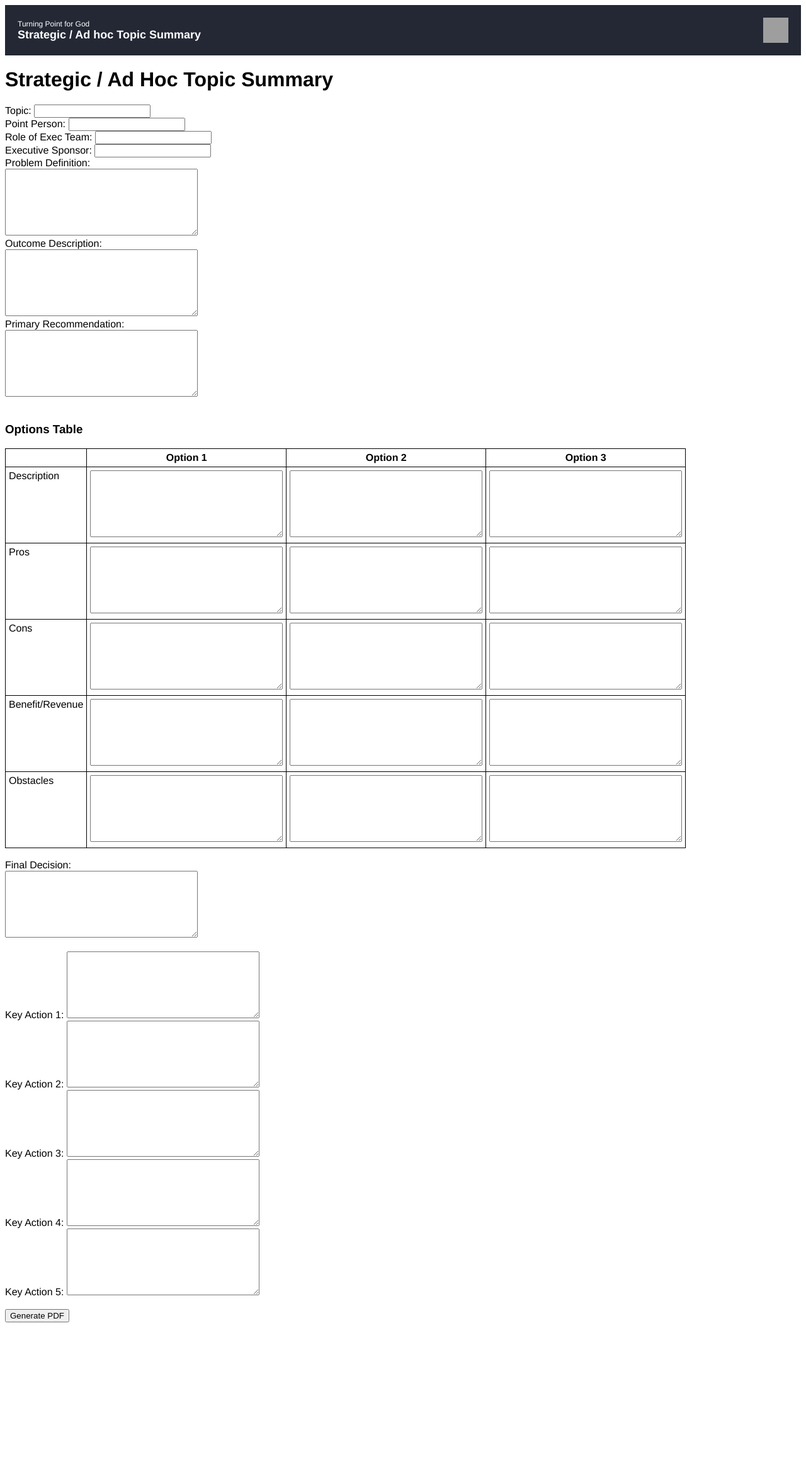
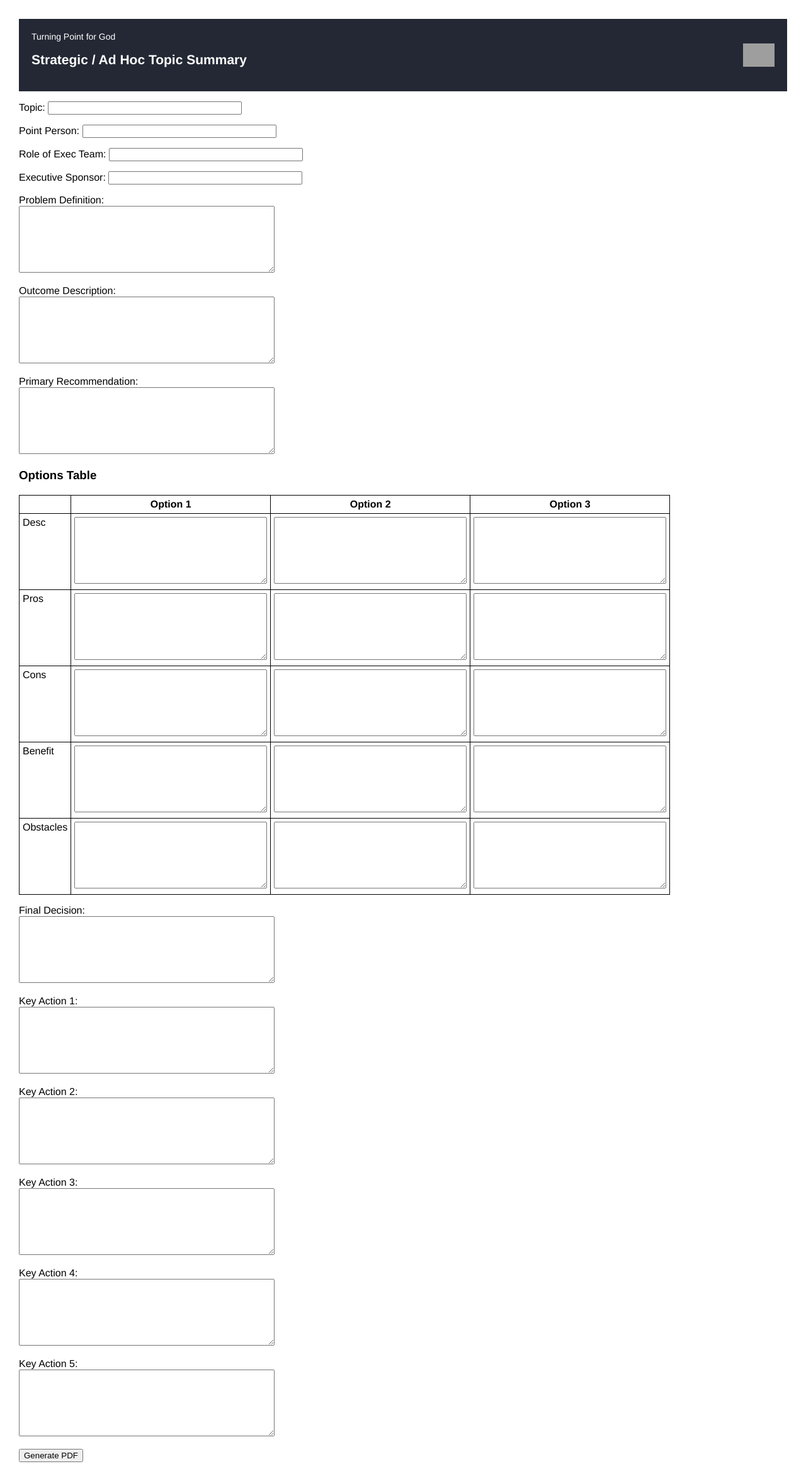
Before and after one commit to suzyatTP/fillableform, a Flask app: page / in a window 1280 px wide. Shown: the whole page at 63% size. Before the commit the page ends 2100 px from the top, so only its background shows below. Run offline with Flask 3, Linux system fonts and the light colour scheme; grey boxes are pictures that could not be loaded.

Commit message:
Fix PDF spacing and key actions alignment

```diff
--- a/app.py
+++ b/app.py
@@ -1,9 +1,47 @@
 from flask import Flask, render_template, request, send_file
 from reportlab.lib.pagesizes import letter
 from reportlab.pdfgen import canvas
+from reportlab.lib import colors
+import os
 import io
 
 app = Flask(__name__)
+
+def draw_wrapped_text(p, x, y, text, max_width, font_name="Helvetica", font_size=10, line_height=14):
+    p.setFont(font_name, font_size)
+    words = text.split()
+    lines = []
+    current_line = ""
+    for word in words:
+        test_line = current_line + " " + word if current_line else word
+        if p.stringWidth(test_line, font_name, font_size) <= max_width:
+            current_line = test_line
+        else:
+            lines.append(current_line)
+            current_line = word
+    if current_line:
+        lines.append(current_line)
+    for line in lines:
+        p.drawString(x, y, line)
+        y -= line_height
+    return len(lines) * line_height
+
+def get_text_height(text, max_width, font_name="Helvetica", font_size=10, line_height=14):
+    dummy = canvas.Canvas(io.BytesIO())
+    dummy.setFont(font_name, font_size)
+    words = text.split()
+    lines = []
+    current_line = ""
+    for word in words:
+        test_line = current_line + " " + word if current_line else word
+        if dummy.stringWidth(test_line, font_name, font_size) <= max_width:
+            current_line = test_line
+        else:
+            lines.append(current_line)
+            current_line = word
+    if current_line:
+        lines.append(current_line)
+    return line_height * len(lines) + 10
 
 @app.route('/')
 def form():
@@ -12,101 +50,135 @@ def form():
 @app.route('/submit', methods=['POST'])
 def submit():
     data = request.form.to_dict()
-
     buffer = io.BytesIO()
     p = canvas.Canvas(buffer, pagesize=letter)
     width, height = letter
-    y = height - 40
 
+    # Header
+    p.setFillColorRGB(0.15, 0.18, 0.25)
+    p.rect(0, height - 70, width, 70, fill=1, stroke=0)
+    p.setFillColor(colors.white)
     p.setFont("Helvetica-Bold", 14)
-    p.drawString(50, y, "Strategic / Ad Hoc Topic Summary")
-    y -= 30
+    p.drawString(50, height - 30, "Turning Point for God")
+    p.setFont("Helvetica-Bold", 16)
+    p.drawString(50, height - 50, "Strategic / Ad hoc Topic Summary")
+    logo_path = os.path.join("static", "header_logo.png")
+    if os.path.exists(logo_path):
+        p.drawImage(logo_path, width - 70, height - 60, width=40, height=40, mask='auto')
 
-    # Section 1: Top Fields (before the table)
-    p.setFont("Helvetica", 10)
-    fields = [
-        ("Topic", "Topic"),
-        ("PointPerson", "Point Person"),
-        ("Role", "Role of Exec Team"),
-        ("Sponsor", "Executive Sponsor"),
-        ("Problem", "Problem Definition"),
-        ("Outcome", "Outcome Description"),
-        ("Recommendation", "Primary Recommendation")
+    p.setFillColor(colors.black)
+    y = height - 90
+
+    # Top Fields
+    top_fields = [
+        ("Topic", data.get("Topic", "")),
+        ("Point Person", data.get("PointPerson", "")),
+        ("Role of Exec Team", data.get("Role", "")),
+        ("Executive Sponsor", data.get("Sponsor", "")),
+        ("Problem Definition", data.get("Problem", "")),
+        ("Outcome Description", data.get("Outcome", "")),
+        ("Primary Recommendation", data.get("Recommendation", ""))
     ]
 
-    for key, label in fields:
-        val = data.get(key, "")
-        p.drawString(50, y, f"{label}: {val}")
-        y -= 20
-        if y < 100:
+    for label, val in top_fields:
+        box_height = get_text_height(val, width - 100)
+        if y - box_height < 60:
             p.showPage()
             y = height - 50
-            p.setFont("Helvetica", 10)
+        p.setFont("Helvetica-Bold", 10)
+        p.drawString(50, y, label)
+        p.rect(50, y - box_height - 5, width - 100, box_height, stroke=1, fill=0)
+        p.setFont("Helvetica", 10)
+        draw_wrapped_text(p, 55, y - 20, val, width - 110)
+        y -= (box_height + 20)
 
-    # Section 2: Alternatives Table
-    y -= 10
+    # Options Table
     p.setFont("Helvetica-Bold", 12)
     p.drawString(50, y, "Options Table")
     y -= 20
 
-    p.setFont("Helvetica", 10)
-    table_data = [
-        ["", "Option 1", "Option 2", "Option 3"],
-        ["Description", data.get("Option1Desc", ""), data.get("Option2Desc", ""), data.get("Option3Desc", "")],
-        ["Pros", data.get("Option1Pros", ""), data.get("Option2Pros", ""), data.get("Option3Pros", "")],
-        ["Cons", data.get("Option1Cons", ""), data.get("Option2Cons", ""), data.get("Option3Cons", "")],
-        ["Benefit/Revenue", data.get("Option1Benefit", ""), data.get("Option2Benefit", ""), data.get("Option3Benefit", "")],
-        ["Obstacles", data.get("Option1Obstacles", ""), data.get("Option2Obstacles", ""), data.get("Option3Obstacles", "")]
+    rows = [
+        ("Description", [data.get("Option1Desc", ""), data.get("Option2Desc", ""), data.get("Option3Desc", "")]),
+        ("Pros", [data.get("Option1Pros", ""), data.get("Option2Pros", ""), data.get("Option3Pros", "")]),
+        ("Cons", [data.get("Option1Cons", ""), data.get("Option2Cons", ""), data.get("Option3Cons", "")]),
+        ("Benefit/Revenue", [data.get("Option1Benefit", ""), data.get("Option2Benefit", ""), data.get("Option3Benefit", "")]),
+        ("Obstacles", [data.get("Option1Obstacles", ""), data.get("Option2Obstacles", ""), data.get("Option3Obstacles", "")]),
     ]
 
-    row_height = 40
-    col_width = 130
-    x_start = 50
-    table_y = y
+        # Add column headers for Option 1, 2, 3
+    p.setFont("Helvetica-Bold", 10)
+    header_y = y
+    col_width = (width - 100) / 4  # Already calculated earlier
 
-    # Track the actual bottom Y after the table
-    rows_drawn = len(table_data)
-    final_y = table_y - rows_drawn * row_height
+    # Empty top-left label cell
+    p.rect(50, header_y - 20, col_width, 20, stroke=1, fill=0)
 
-    for row_idx, row in enumerate(table_data):
-        for col_idx, cell in enumerate(row):
-            x = x_start + col_idx * col_width
-            y = table_y - row_idx * row_height
-            if y < 100:
-                p.showPage()
-                table_y = height - 50
-                y = table_y - row_idx * row_height
-                final_y = y
-            p.rect(x, y - row_height, col_width, row_height, stroke=1, fill=0)
-            p.drawString(x + 5, y - row_height + 25, str(cell))
+    for i, header in enumerate(["Option 1", "Option 2", "Option 3"]):
+        x = 50 + col_width * (i + 1)
+        p.rect(x, header_y - 20, col_width, 20, stroke=1, fill=0)
+        p.drawCentredString(x + col_width / 2, header_y - 15, header)
 
-    # Set Y right below the table
-    y = final_y - 30
+    y -= 30  # Adjust for header row space
 
-    # Section 3: Final Decision
+    col_w = (width - 100) / 4
+    for label, options in rows:
+        heights = [get_text_height(txt, col_w - 10) for txt in options]
+        row_h = max(heights) + 20
+
+        if y - row_h < 60:
+            p.showPage()
+            y = height - 50
+
+        # Draw label box
+        p.setFont("Helvetica-Bold", 10)
+        p.rect(50, y - row_h, col_w, row_h, stroke=1, fill=0)
+        draw_wrapped_text(p, 55, y - 20, label, col_w - 10)
+
+        # Draw option boxes
+        for i in range(3):
+            x = 50 + (i + 1) * col_w
+            p.setFont("Helvetica", 10)
+            p.rect(x, y - row_h, col_w, row_h, stroke=1, fill=0)
+            draw_wrapped_text(p, x + 5, y - 20, options[i], col_w - 10)
+        y -= (row_h + 10)
+
+    # Final Decision
+    decision = data.get("Decision", "")
+    box_height = get_text_height(decision, width - 100)
+    if y - box_height < 60:
+        p.showPage()
+        y = height - 50
+    p.setFont("Helvetica-Bold", 10)
+    p.drawString(50, y, "Final Decision")
+    p.rect(50, y - box_height - 5, width - 100, box_height, stroke=1, fill=0)
     p.setFont("Helvetica", 10)
-    decision = data.get("Decision", "")
-    p.drawString(50, y, f"Final Decision: {decision}")
-    y -= 30
+    draw_wrapped_text(p, 55, y - 20, decision, width - 110)
+    y -= (box_height + 20)
 
-    # Section 4: Key Actions
+    # Key Actions
     p.setFont("Helvetica-Bold", 12)
     p.drawString(50, y, "Key Actions:")
     y -= 20
-    p.setFont("Helvetica", 10)
+
     for i in range(1, 6):
         action = data.get(f"Action{i}", "")
-        p.drawString(70, y, f"{i}. {action}")
-        y -= 15
-        if y < 100:
+        box_height = get_text_height(action, width - 130)
+        if y - box_height < 60:
             p.showPage()
             y = height - 50
-            p.setFont("Helvetica", 10)
 
-    p.showPage()
+        # Draw number to the left
+        p.setFont("Helvetica-Bold", 10)
+        p.drawString(55, y - 15, f"{i}.")
+
+        # Draw box next to number
+        p.rect(75, y - box_height - 5, width - 120, box_height, stroke=1, fill=0)
+        p.setFont("Helvetica", 10)
+        draw_wrapped_text(p, 80, y - 20, action, width - 130)
+        y -= (box_height + 15)
+
     p.save()
     buffer.seek(0)
-
     return send_file(buffer, as_attachment=True, download_name="Strategic_Topic_Summary.pdf", mimetype='application/pdf')
 
 if __name__ == '__main__':
--- a/templates/form.html
+++ b/templates/form.html
@@ -5,48 +5,30 @@
   <style>
     body {
       font-family: Helvetica, sans-serif;
+      margin: 30px;
     }
 
     .header {
       background-color: #232834;
+      color: white;
       padding: 20px;
-      color: white;
       display: flex;
       justify-content: space-between;
       align-items: center;
     }
 
-    .header-text p {
-      margin: 0;
-      font-size: 12px;
-    }
-
-    .header-text h2 {
-      margin: 0;
-      font-size: 18px;
-    }
-
-    .logo-container {
-      position: relative;
-      width: 40px;
-      height: 40px;
-    }
-
-    .logo-container img {
-      position: absolute;
-      width: 100%;
-      height: 100%;
-      top: 0;
-      left: 0;
+    .header-text {
+      font-size: 14px;
     }
 
     textarea {
-      width: 300px;
+      width: 400px;
       height: 100px;
     }
 
     table {
       border-collapse: collapse;
+      margin-top: 20px;
     }
 
     th, td {
@@ -55,34 +37,34 @@
       vertical-align: top;
     }
 
-    h1 {
-      margin-top: 20px;
+    td textarea {
+      width: 300px;
+      height: 100px;
+    }
+
+    input[type="text"] {
+      width: 300px;
     }
   </style>
 </head>
+<body>
 
-<body>
-  <!-- Header -->
   <div class="header">
     <div class="header-text">
-      <p>Turning Point for God</p>
-      <h2>Strategic / Ad hoc Topic Summary</h2>
+      <div>Turning Point for God</div>
+      <h2>Strategic / Ad Hoc Topic Summary</h2>
     </div>
-    <div class="logo-container">
-      <img src="{{ url_for('static', filename='overlay_icon.png') }}" alt="Overlay">
-    </div>
+    <img src="{{ url_for('static', filename='overlay_icon.png') }}" alt="Logo" width="50">
   </div>
 
-  <h1>Strategic / Ad Hoc Topic Summary</h1>
-
   <form action="/submit" method="POST">
-    <label>Topic: <input type="text" name="Topic" /></label><br>
-    <label>Point Person: <input type="text" name="PointPerson" /></label><br>
-    <label>Role of Exec Team: <input type="text" name="Role" /></label><br>
-    <label>Executive Sponsor: <input type="text" name="Sponsor" /></label><br>
-    <label>Problem Definition:<br><textarea name="Problem"></textarea></label><br>
-    <label>Outcome Description:<br><textarea name="Outcome"></textarea></label><br>
-    <label>Primary Recommendation:<br><textarea name="Recommendation"></textarea></label><br><br>
+    <p><label>Topic: <input type="text" name="Topic" /></label></p>
+    <p><label>Point Person: <input type="text" name="PointPerson" /></label></p>
+    <p><label>Role of Exec Team: <input type="text" name="Role" /></label></p>
+    <p><label>Executive Sponsor: <input type="text" name="Sponsor" /></label></p>
+    <p><label>Problem Definition:<br><textarea name="Problem"></textarea></label></p>
+    <p><label>Outcome Description:<br><textarea name="Outcome"></textarea></label></p>
+    <p><label>Primary Recommendation:<br><textarea name="Recommendation"></textarea></label></p>
 
     <h3>Options Table</h3>
     <table>
@@ -92,48 +74,21 @@
         <th>Option 2</th>
         <th>Option 3</th>
       </tr>
+      {% for field in ["Desc", "Pros", "Cons", "Benefit", "Obstacles"] %}
       <tr>
-        <td>Description</td>
-        <td><textarea name="Option1Desc"></textarea></td>
-        <td><textarea name="Option2Desc"></textarea></td>
-        <td><textarea name="Option3Desc"></textarea></td>
+        <td>{{ field }}</td>
+        <td><textarea name="Option1{{ field }}"></textarea></td>
+        <td><textarea name="Option2{{ field }}"></textarea></td>
+        <td><textarea name="Option3{{ field }}"></textarea></td>
       </tr>
-      <tr>
-        <td>Pros</td>
-        <td><textarea name="Option1Pros"></textarea></td>
-        <td><textarea name="Option2Pros"></textarea></td>
-        <td><textarea name="Option3Pros"></textarea></td>
-      </tr>
-      <tr>
-        <td>Cons</td>
-        <td><textarea name="Option1Cons"></textarea></td>
-        <td><textarea name="Option2Cons"></textarea></td>
-        <td><textarea name="Option3Cons"></textarea></td>
-      </tr>
-      <tr>
-        <td>Benefit/Revenue</td>
-        <td><textarea name="Option1Benefit"></textarea></td>
-        <td><textarea name="Option2Benefit"></textarea></td>
-        <td><textarea name="Option3Benefit"></textarea></td>
-      </tr>
-      <tr>
-        <td>Obstacles</td>
-        <td><textarea name="Option1Obstacles"></textarea></td>
-        <td><textarea name="Option2Obstacles"></textarea></td>
-        <td><textarea name="Option3Obstacles"></textarea></td>
-      </tr>
+      {% endfor %}
     </table>
 
-    <br>
-    <label>Final Decision:<br>
-        <textarea name="Decision" rows="3" style="width: 300px;"></textarea>
-      </label><br><br>
+    <p><label>Final Decision:<br><textarea name="Decision" style="width: 400px;"></textarea></label></p>
 
-    <label>Key Action 1: <textarea name="Action1"></textarea></label><br>
-    <label>Key Action 2: <textarea name="Action2"></textarea></label><br>
-    <label>Key Action 3: <textarea name="Action3"></textarea></label><br>
-    <label>Key Action 4: <textarea name="Action4"></textarea></label><br>
-    <label>Key Action 5: <textarea name="Action5"></textarea></label><br><br>
+    {% for i in range(1, 6) %}
+    <p><label>Key Action {{ i }}:<br><textarea name="Action{{ i }}"></textarea></label></p>
+    {% endfor %}
 
     <button type="submit">Generate PDF</button>
   </form>
```
